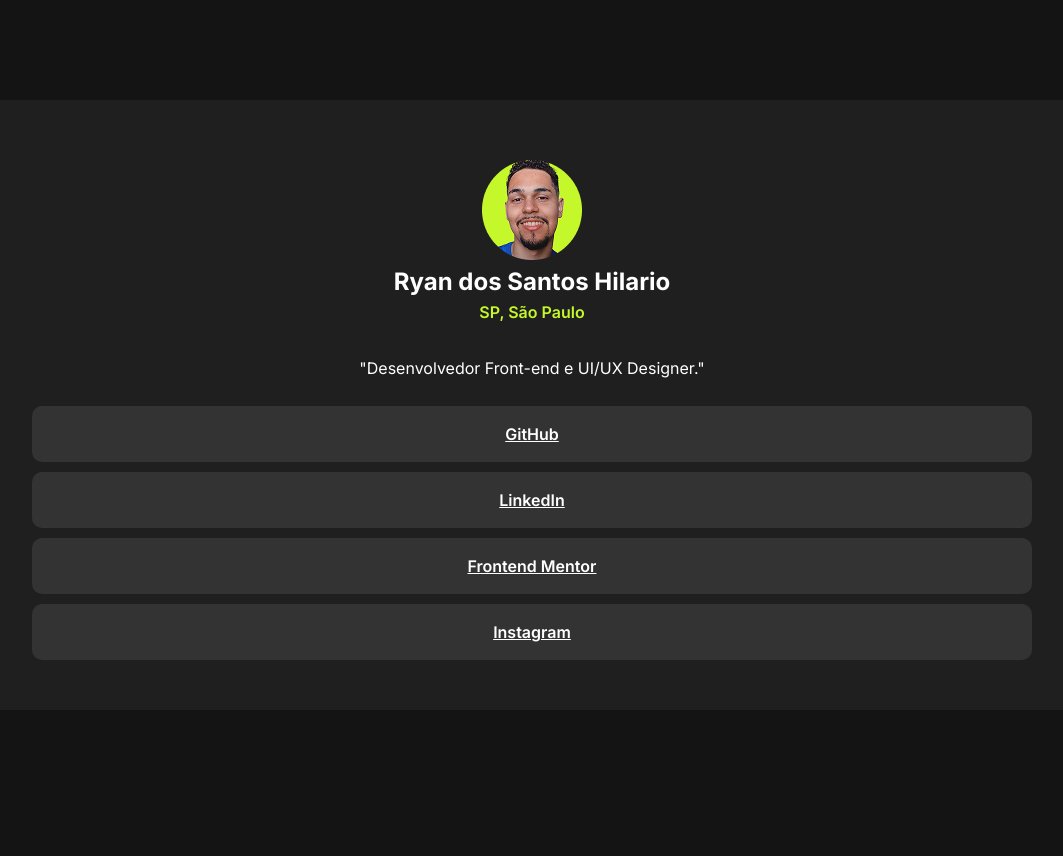
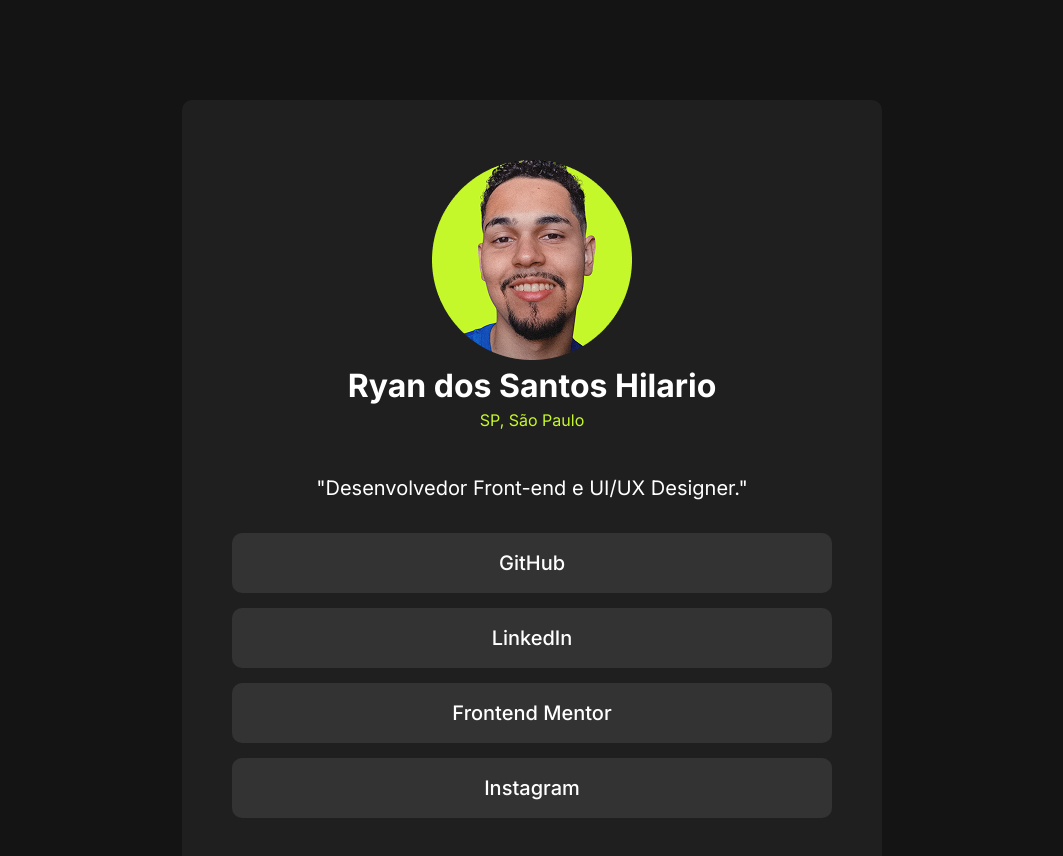
Before and after one commit to RyanHilario/meus-links, a plain HTML site: page index.html in a window 1280 px wide. Shown: the whole page, without its empty margins (108-1171 px from the left). Before the commit the page ends 810 px from the top, so only its background shows below. Drawn offline with Linux system fonts and the light colour scheme.

Commit message:
corrigindo: tamanhos e fontes

```diff
--- a/css/geral.css
+++ b/css/geral.css
@@ -5,7 +5,7 @@ body {
 main {
   background: var(--cor-2);
 
-  max-width: 1000px;
+  max-width: 600px;
   margin: 100px auto;
   padding: 50px;
   border-radius: 10px;
@@ -22,7 +22,7 @@ h2 {
 }
 
 p {
-  margin-top: 40px;
+  margin-top: 50px;
 }
 
 ul {
@@ -32,7 +32,7 @@ ul {
 
 li {
   background: var(--cor-1);
-  margin-top: 10px;
+  margin-top: 15px;
   border-radius: 10px;
 
   display: grid;
@@ -41,3 +41,9 @@ li {
 a {
   padding: 20px 0;
 }
+
+a:hover {
+  background: var(--cor-p1);
+  color: var(--cor-3);
+  border-radius: 10px;
+}
--- a/css/reset.css
+++ b/css/reset.css
@@ -14,6 +14,7 @@ li {
 
 a {
   color: var(--cor-0);
+  text-decoration: none;
 }
 
 img {
--- a/css/tipografia.css
+++ b/css/tipografia.css
@@ -1,11 +1,15 @@
-.font-m {
+.font-s {
   font: 400 1rem/1 Inter, sans-serif;
 }
 
+.font-m {
+  font: 400 1.25rem/1 Inter, sans-serif;
+}
+
 .font-m-b {
-  font: 600 1rem/1 Inter, sans-serif;
+  font: 500 1.25rem/1 Inter, sans-serif;
 }
 
 .font-l {
-  font: 700 1.5rem/1 Inter, sans-serif;
+  font: 700 2rem/1 Inter, sans-serif;
 }
--- a/index.html
+++ b/index.html
@@ -16,9 +16,9 @@
 
 <body>
     <main>
-        <img src="./images/foto-perfil-100x.png" alt="">
+        <img src="./images/foto-perfil-200x.png" alt="">
         <h1 class="font-l cor-0">Ryan dos Santos Hilario</h1>
-        <h2 class="font-m-b cor-p1">SP, São Paulo</h2>
+        <h2 class="font-s cor-p1">SP, São Paulo</h2>
         <p class="font-m cor-0">"Desenvolvedor Front-end e UI/UX Designer."</p>
 
         <ul class="font-m-b ">
```
